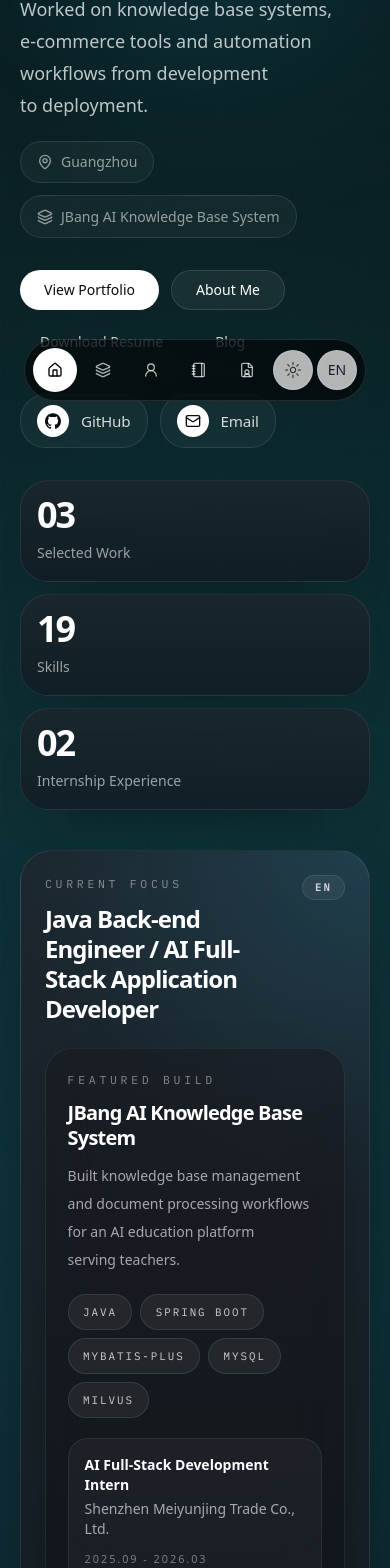
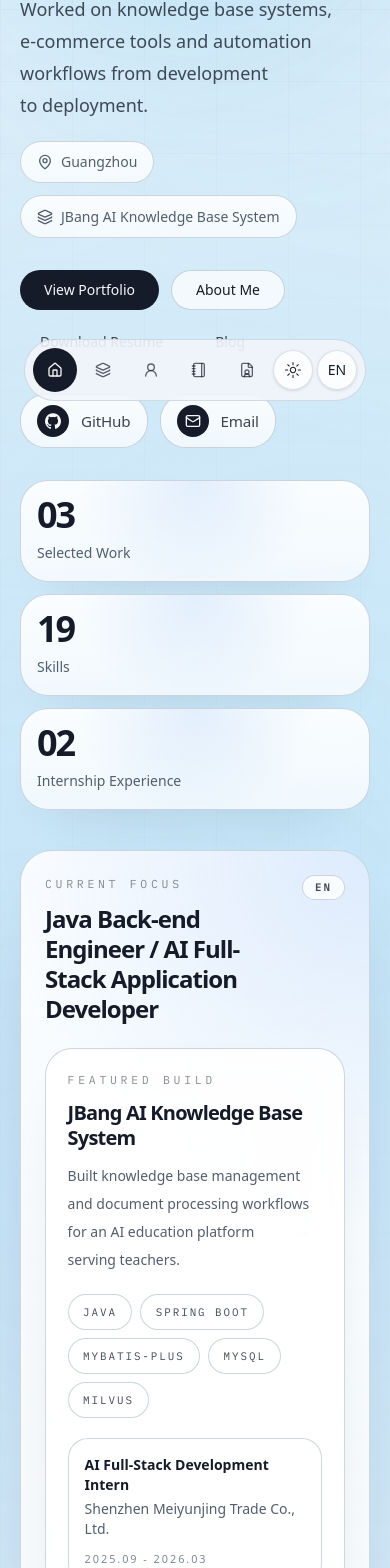
Before and after one commit to CreatBob/career-portfolio, a Next.js app: page /en in a window 390 px wide. Shown: the part 423-1991 px from the top of the page. Built offline with nearby package versions, Linux system fonts and the light colour scheme; no server answers.

Commit message:
fix: 修复主题切换失效

```diff
--- a/src/app/[locale]/page.tsx
+++ b/src/app/[locale]/page.tsx
@@ -56,10 +56,10 @@ function SectionIntro({
 function MetricCard({ value, label }: { value: string; label: string }) {
   return (
     <div className="hero-metric-card rounded-[1.75rem] px-4 py-4">
-      <div className="font-sans text-4xl leading-none font-semibold tracking-[-0.06em] text-white">
+      <div className="text-foreground font-sans text-4xl leading-none font-semibold tracking-[-0.06em]">
         {value}
       </div>
-      <div className="mt-2 text-sm leading-6 text-white/58">
+      <div className="text-muted-foreground mt-2 text-sm leading-6">
         {label}
       </div>
     </div>
@@ -252,7 +252,7 @@ export default async function Page(props: {
                   showAvatar={false}
                   className="home-page__brief"
                 />
-                <div className="flex flex-wrap items-center gap-3 text-sm text-white/55">
+                <div className="text-muted-foreground flex flex-wrap items-center gap-3 text-sm">
                   <span className="hero-chip">
                     <MapPin className="size-4" />
                     {t("location.name")}
@@ -315,7 +315,7 @@ export default async function Page(props: {
             <BlurFade delay={BLUR_FADE_DELAY * 3}>
               <SocialLinks
                 socials={socialData}
-                className="hero-social-link border-white/12 bg-white/4 text-white/82"
+                className="hero-social-link text-foreground/82"
               />
             </BlurFade>
 
@@ -340,7 +340,7 @@ export default async function Page(props: {
                     <div className="hero-kicker">
                       {locale === "zh" ? "当前定位" : "Current Focus"}
                     </div>
-                    <h2 className="text-2xl leading-tight font-semibold tracking-[-0.04em] text-white">
+                    <h2 className="text-foreground text-2xl leading-tight font-semibold tracking-[-0.04em]">
                       {t("subtitle")}
                     </h2>
                   </div>
@@ -354,10 +354,10 @@ export default async function Page(props: {
                     <div className="hero-kicker">
                       {locale === "zh" ? "代表项目" : "Featured Build"}
                     </div>
-                    <div className="text-xl leading-tight font-semibold tracking-[-0.04em] text-white">
+                    <div className="text-foreground text-xl leading-tight font-semibold tracking-[-0.04em]">
                       {leadingProject?.title ?? t("sections.selectedProjects")}
                     </div>
-                    <p className="text-sm leading-7 text-white/62">
+                    <p className="text-muted-foreground text-sm leading-7">
                       {leadingProject?.description ?? t("headline")}
                     </p>
                   </div>
@@ -378,13 +378,13 @@ export default async function Page(props: {
                         key={`${item.company}-${item.start}`}
                         className="hero-mini-card"
                       >
-                        <div className="text-sm font-semibold text-white">
+                        <div className="text-foreground text-sm font-semibold">
                           {item.title}
                         </div>
-                        <div className="mt-1 text-sm text-white/62">
+                        <div className="text-muted-foreground mt-1 text-sm">
                           {item.company}
                         </div>
-                        <div className="mt-3 text-[0.68rem] tracking-[0.18em] text-white/42 uppercase">
+                        <div className="text-muted-foreground/75 mt-3 text-[0.68rem] tracking-[0.18em] uppercase">
                           {item.start} - {item.end}
                         </div>
                       </div>
@@ -393,7 +393,7 @@ export default async function Page(props: {
 
                   <a
                     href="#projects"
-                    className="inline-flex items-center gap-2 text-sm font-medium text-white/84 transition-colors hover:text-white"
+                    className="text-foreground/84 hover:text-foreground inline-flex items-center gap-2 text-sm font-medium transition-colors"
                   >
                     <span>
                       {locale === "zh" ? "向下查看项目" : "Explore projects below"}
@@ -467,7 +467,7 @@ export default async function Page(props: {
                 description={t("blogTagline")}
               />
               <div className="home-about-panel px-6 py-6 sm:px-7 sm:py-7">
-                <div className="prose max-w-none text-base leading-8 text-white/72 [&_img]:my-0 [&_img]:inline-block [&_img]:h-[1em] [&_img]:w-auto [&_img]:align-baseline">
+                <div className="text-foreground/78 prose max-w-none text-base leading-8 [&_img]:my-0 [&_img]:inline-block [&_img]:h-[1em] [&_img]:w-auto [&_img]:align-baseline">
                   <CustomReactMarkdown>{t("bioMarkdown")}</CustomReactMarkdown>
                 </div>
               </div>
@@ -484,13 +484,13 @@ export default async function Page(props: {
                   <div className="space-y-3">
                     {aboutSummary.map((item) => (
                       <div key={`${item.company}-${item.period}`} className="hero-mini-card">
-                        <div className="text-sm font-semibold text-white">
+                        <div className="text-foreground text-sm font-semibold">
                           {item.title}
                         </div>
-                        <div className="mt-1 text-sm text-white/62">
+                        <div className="text-muted-foreground mt-1 text-sm">
                           {item.company}
                         </div>
-                        <div className="mt-3 text-[0.68rem] tracking-[0.18em] text-white/42 uppercase">
+                        <div className="text-muted-foreground/75 mt-3 text-[0.68rem] tracking-[0.18em] uppercase">
                           {item.period}
                         </div>
                       </div>
--- a/src/app/globals.css
+++ b/src/app/globals.css
@@ -336,14 +336,28 @@
   }
 
   .home-page {
-    color: white;
+    color: hsl(var(--foreground));
   }
 
   .home-page__backdrop {
     background:
-      radial-gradient(circle at 18% 18%, rgba(56, 189, 248, 0.16), transparent 26%),
-      radial-gradient(circle at 84% 14%, rgba(16, 185, 129, 0.12), transparent 24%),
-      linear-gradient(180deg, #040507 0%, #080b12 32%, #0b0f18 62%, hsl(var(--background)) 100%);
+      radial-gradient(
+        circle at 18% 18%,
+        hsl(var(--spotlight) / 0.18),
+        transparent 26%
+      ),
+      radial-gradient(
+        circle at 84% 14%,
+        hsl(var(--spotlight-soft) / 0.14),
+        transparent 24%
+      ),
+      linear-gradient(
+        180deg,
+        hsl(var(--background)) 0%,
+        hsl(var(--background)) 34%,
+        hsl(208 30% 92%) 68%,
+        hsl(var(--background)) 100%
+      );
   }
 
   .home-page__glow {
@@ -358,7 +372,7 @@
     left: 6%;
     width: 26rem;
     height: 26rem;
-    background: rgba(56, 189, 248, 0.18);
+    background: hsl(var(--spotlight) / 0.22);
   }
 
   .home-page__glow--right {
@@ -366,36 +380,44 @@
     right: 8%;
     width: 24rem;
     height: 24rem;
-    background: rgba(14, 165, 233, 0.12);
+    background: hsl(var(--spotlight-soft) / 0.18);
   }
 
   .home-page__grid {
     position: absolute;
     inset: 0;
     background-image:
-      linear-gradient(to right, rgba(255, 255, 255, 0.04) 1px, transparent 1px),
-      linear-gradient(to bottom, rgba(255, 255, 255, 0.04) 1px, transparent 1px);
+      linear-gradient(
+        to right,
+        hsl(var(--foreground) / 0.04) 1px,
+        transparent 1px
+      ),
+      linear-gradient(
+        to bottom,
+        hsl(var(--foreground) / 0.04) 1px,
+        transparent 1px
+      );
     background-size: 72px 72px;
     mask-image: linear-gradient(to bottom, rgba(0, 0, 0, 0.95) 35%, transparent 100%);
     opacity: 0.32;
   }
 
   .home-page__brief .hero-title {
-    color: white;
-    text-shadow: 0 18px 48px rgba(0, 0, 0, 0.28);
+    color: hsl(var(--foreground));
+    text-shadow: 0 18px 48px hsl(var(--paper-shadow) / 0.12);
   }
 
   .home-page__brief .editorial-subtitle {
-    color: rgba(255, 255, 255, 0.54);
+    color: hsl(var(--foreground) / 0.58);
   }
 
   .home-page__brief .editorial-lead {
-    color: rgba(255, 255, 255, 0.74);
+    color: hsl(var(--foreground) / 0.78);
     max-width: 42rem;
   }
 
   .hero-kicker {
-    color: rgba(255, 255, 255, 0.48);
+    color: hsl(var(--foreground) / 0.5);
     font-family: var(--font-code), "SFMono-Regular", Consolas, monospace;
     font-size: 0.72rem;
     letter-spacing: 0.32em;
@@ -406,83 +428,112 @@
     display: inline-flex;
     align-items: center;
     gap: 0.5rem;
-    border: 1px solid rgba(255, 255, 255, 0.1);
+    border: 1px solid hsl(var(--border) / 0.85);
     border-radius: 999px;
-    background: rgba(255, 255, 255, 0.04);
+    background:
+      linear-gradient(
+        180deg,
+        hsl(var(--card) / 0.86),
+        hsl(var(--card) / 0.72)
+      );
+    box-shadow: 0 18px 42px -34px hsl(var(--paper-shadow) / 0.32);
     padding: 0.65rem 1rem;
     backdrop-filter: blur(16px);
   }
 
   .hero-primary-button {
-    background: white;
-    color: #070b13;
-    box-shadow: 0 18px 40px -24px rgba(255, 255, 255, 0.7);
+    background: hsl(var(--foreground));
+    color: hsl(var(--background));
+    box-shadow: 0 18px 40px -24px hsl(var(--paper-shadow) / 0.24);
   }
 
   .hero-primary-button:hover {
-    background: rgba(255, 255, 255, 0.9);
+    background: hsl(var(--foreground) / 0.92);
   }
 
   .hero-secondary-button {
-    border-color: rgba(255, 255, 255, 0.12);
-    background: rgba(255, 255, 255, 0.06);
-    color: white;
-    box-shadow: none;
+    border-color: hsl(var(--border) / 0.9);
+    background: hsl(var(--card) / 0.72);
+    color: hsl(var(--foreground));
+    box-shadow: 0 18px 40px -30px hsl(var(--paper-shadow) / 0.18);
   }
 
   .hero-secondary-button:hover {
-    background: rgba(255, 255, 255, 0.1);
-    color: white;
+    background: hsl(var(--card) / 0.92);
+    color: hsl(var(--foreground));
   }
 
   .hero-ghost-button {
-    color: rgba(255, 255, 255, 0.78);
+    color: hsl(var(--foreground) / 0.8);
   }
 
   .hero-ghost-button:hover {
-    background: rgba(255, 255, 255, 0.08);
-    color: white;
+    background: hsl(var(--foreground) / 0.08);
+    color: hsl(var(--foreground));
   }
 
   .hero-social-link {
-    border-color: rgba(255, 255, 255, 0.1);
-    background: rgba(255, 255, 255, 0.04);
-    box-shadow: 0 22px 48px -36px rgba(0, 0, 0, 0.8);
+    border-color: hsl(var(--border) / 0.9);
+    background:
+      linear-gradient(
+        180deg,
+        hsl(var(--card) / 0.86),
+        hsl(var(--card) / 0.7)
+      );
+    box-shadow: 0 22px 48px -36px hsl(var(--paper-shadow) / 0.34);
   }
 
   .hero-social-link .bg-foreground {
-    background: white;
-    color: #070b13;
+    background: hsl(var(--foreground));
+    color: hsl(var(--background));
   }
 
   .hero-metric-card {
-    border: 1px solid rgba(255, 255, 255, 0.08);
+    border: 1px solid hsl(var(--border) / 0.85);
     background:
-      linear-gradient(180deg, rgba(255, 255, 255, 0.07), rgba(255, 255, 255, 0.03)),
-      rgba(8, 11, 18, 0.62);
-    box-shadow: 0 26px 56px -42px rgba(0, 0, 0, 0.88);
+      radial-gradient(
+        circle at top,
+        hsl(var(--spotlight) / 0.14),
+        transparent 58%
+      ),
+      linear-gradient(
+        180deg,
+        hsl(var(--card) / 0.9),
+        hsl(var(--card) / 0.74)
+      );
+    box-shadow: 0 26px 56px -42px hsl(var(--paper-shadow) / 0.32);
     backdrop-filter: blur(22px);
   }
 
   .hero-spotlight-panel {
-    border: 1px solid rgba(255, 255, 255, 0.1);
+    border: 1px solid hsl(var(--border) / 0.82);
     border-radius: 2rem;
     background:
-      radial-gradient(circle at top right, rgba(56, 189, 248, 0.16), transparent 28%),
-      linear-gradient(180deg, rgba(255, 255, 255, 0.08), rgba(255, 255, 255, 0.03)),
-      rgba(8, 11, 18, 0.74);
-    box-shadow: 0 30px 80px -48px rgba(0, 0, 0, 0.92);
+      radial-gradient(
+        circle at top right,
+        hsl(var(--spotlight) / 0.18),
+        transparent 30%
+      ),
+      linear-gradient(
+        180deg,
+        hsl(var(--card) / 0.92),
+        hsl(var(--card) / 0.76)
+      );
+    box-shadow: 0 30px 80px -48px hsl(var(--paper-shadow) / 0.32);
     backdrop-filter: blur(26px);
   }
 
   .hero-spotlight-card,
   .home-about-panel {
-    border: 1px solid rgba(255, 255, 255, 0.08);
+    border: 1px solid hsl(var(--border) / 0.82);
     border-radius: 1.7rem;
     background:
-      linear-gradient(180deg, rgba(255, 255, 255, 0.05), rgba(255, 255, 255, 0.02)),
-      rgba(6, 9, 16, 0.62);
-    box-shadow: 0 24px 64px -44px rgba(0, 0, 0, 0.95);
+      linear-gradient(
+        180deg,
+        hsl(var(--card) / 0.88),
+        hsl(var(--card) / 0.74)
+      );
+    box-shadow: 0 24px 64px -44px hsl(var(--paper-shadow) / 0.28);
     backdrop-filter: blur(24px);
   }
 
@@ -495,10 +546,10 @@
   .hero-locale-badge,
   .hero-tech-tag,
   .project-chip {
-    border: 1px solid rgba(255, 255, 255, 0.1);
+    border: 1px solid hsl(var(--border) / 0.84);
     border-radius: 999px;
-    background: rgba(255, 255, 255, 0.06);
-    color: rgba(255, 255, 255, 0.78);
+    background: hsl(var(--card) / 0.8);
+    color: hsl(var(--foreground) / 0.8);
     font-family: var(--font-code), "SFMono-Regular", Consolas, monospace;
     font-size: 0.68rem;
     letter-spacing: 0.18em;
@@ -513,48 +564,227 @@
   }
 
   .hero-mini-card {
-    border: 1px solid rgba(255, 255, 255, 0.08);
+    border: 1px solid hsl(var(--border) / 0.82);
     border-radius: 1.25rem;
-    background: rgba(255, 255, 255, 0.04);
+    background: hsl(var(--card) / 0.72);
     padding: 1rem;
   }
 
   .project-card-shell {
-    border: 1px solid rgba(255, 255, 255, 0.08);
+    border: 1px solid hsl(var(--border) / 0.82);
     background:
-      linear-gradient(180deg, rgba(255, 255, 255, 0.05), rgba(255, 255, 255, 0.02)),
-      rgba(6, 9, 16, 0.72);
-    box-shadow: 0 30px 72px -46px rgba(0, 0, 0, 0.92);
+      linear-gradient(
+        180deg,
+        hsl(var(--card) / 0.9),
+        hsl(var(--card) / 0.76)
+      );
+    box-shadow: 0 30px 72px -46px hsl(var(--paper-shadow) / 0.28);
     backdrop-filter: blur(24px);
   }
 
   .project-card-shell:hover {
+    border-color: hsl(var(--foreground) / 0.16);
+    box-shadow: 0 34px 84px -44px hsl(var(--paper-shadow) / 0.34);
+  }
+
+  .project-media-surface {
+    background-image:
+      linear-gradient(
+        to right,
+        hsl(var(--foreground) / 0.04) 1px,
+        transparent 1px
+      ),
+      linear-gradient(
+        to bottom,
+        hsl(var(--foreground) / 0.04) 1px,
+        transparent 1px
+      );
+    background-size: 28px 28px;
+  }
+
+  .project-link-badge {
+    border: 1px solid hsl(var(--border) / 0.82);
+    background: hsl(var(--card) / 0.84);
+    color: hsl(var(--foreground));
+  }
+
+  .home-page .section-title {
+    color: hsl(var(--foreground));
+  }
+
+  .home-page .section-copy {
+    color: hsl(var(--foreground) / 0.66);
+  }
+
+  .home-page .section-kicker {
+    color: hsl(var(--foreground) / 0.46);
+  }
+
+  .dark .home-page__backdrop {
+    background:
+      radial-gradient(
+        circle at 18% 18%,
+        hsl(var(--spotlight) / 0.18),
+        transparent 26%
+      ),
+      radial-gradient(
+        circle at 84% 14%,
+        hsl(var(--spotlight-soft) / 0.14),
+        transparent 24%
+      ),
+      linear-gradient(
+        180deg,
+        #040507 0%,
+        #080b12 32%,
+        #0b0f18 62%,
+        hsl(var(--background)) 100%
+      );
+  }
+
+  .dark .home-page__brief .hero-title {
+    color: white;
+    text-shadow: 0 18px 48px rgba(0, 0, 0, 0.28);
+  }
+
+  .dark .home-page__brief .editorial-subtitle {
+    color: rgba(255, 255, 255, 0.54);
+  }
+
+  .dark .home-page__brief .editorial-lead {
+    color: rgba(255, 255, 255, 0.74);
+  }
+
+  .dark .hero-kicker {
+    color: rgba(255, 255, 255, 0.48);
+  }
+
+  .dark .hero-chip {
+    border-color: rgba(255, 255, 255, 0.1);
+    background: rgba(255, 255, 255, 0.04);
+    box-shadow: none;
+  }
+
+  .dark .hero-primary-button {
+    background: white;
+    color: #070b13;
+    box-shadow: 0 18px 40px -24px rgba(255, 255, 255, 0.7);
+  }
+
+  .dark .hero-primary-button:hover {
+    background: rgba(255, 255, 255, 0.9);
+  }
+
+  .dark .hero-secondary-button {
+    border-color: rgba(255, 255, 255, 0.12);
+    background: rgba(255, 255, 255, 0.06);
+    color: white;
+    box-shadow: none;
+  }
+
+  .dark .hero-secondary-button:hover {
+    background: rgba(255, 255, 255, 0.1);
+    color: white;
+  }
+
+  .dark .hero-ghost-button {
+    color: rgba(255, 255, 255, 0.78);
+  }
+
+  .dark .hero-ghost-button:hover {
+    background: rgba(255, 255, 255, 0.08);
+    color: white;
+  }
+
+  .dark .hero-social-link {
+    border-color: rgba(255, 255, 255, 0.1);
+    background: rgba(255, 255, 255, 0.04);
+    box-shadow: 0 22px 48px -36px rgba(0, 0, 0, 0.8);
+  }
+
+  .dark .hero-social-link .bg-foreground {
+    background: white;
+    color: #070b13;
+  }
+
+  .dark .hero-metric-card {
+    border-color: rgba(255, 255, 255, 0.08);
+    background:
+      linear-gradient(
+        180deg,
+        rgba(255, 255, 255, 0.07),
+        rgba(255, 255, 255, 0.03)
+      ),
+      rgba(8, 11, 18, 0.62);
+    box-shadow: 0 26px 56px -42px rgba(0, 0, 0, 0.88);
+  }
+
+  .dark .hero-spotlight-panel {
+    border-color: rgba(255, 255, 255, 0.1);
+    background:
+      radial-gradient(circle at top right, rgba(56, 189, 248, 0.16), transparent 28%),
+      linear-gradient(180deg, rgba(255, 255, 255, 0.08), rgba(255, 255, 255, 0.03)),
+      rgba(8, 11, 18, 0.74);
+    box-shadow: 0 30px 80px -48px rgba(0, 0, 0, 0.92);
+  }
+
+  .dark .hero-spotlight-card,
+  .dark .home-about-panel {
+    border-color: rgba(255, 255, 255, 0.08);
+    background:
+      linear-gradient(
+        180deg,
+        rgba(255, 255, 255, 0.05),
+        rgba(255, 255, 255, 0.02)
+      ),
+      rgba(6, 9, 16, 0.62);
+    box-shadow: 0 24px 64px -44px rgba(0, 0, 0, 0.95);
+  }
+
+  .dark .hero-locale-badge,
+  .dark .hero-tech-tag,
+  .dark .project-chip {
+    border-color: rgba(255, 255, 255, 0.1);
+    background: rgba(255, 255, 255, 0.06);
+    color: rgba(255, 255, 255, 0.78);
+  }
+
+  .dark .hero-mini-card {
+    border-color: rgba(255, 255, 255, 0.08);
+    background: rgba(255, 255, 255, 0.04);
+  }
+
+  .dark .project-card-shell {
+    border-color: rgba(255, 255, 255, 0.08);
+    background:
+      linear-gradient(
+        180deg,
+        rgba(255, 255, 255, 0.05),
+        rgba(255, 255, 255, 0.02)
+      ),
+      rgba(6, 9, 16, 0.72);
+    box-shadow: 0 30px 72px -46px rgba(0, 0, 0, 0.92);
+  }
+
+  .dark .project-card-shell:hover {
     border-color: rgba(255, 255, 255, 0.14);
     box-shadow: 0 34px 84px -44px rgba(0, 0, 0, 0.96);
   }
 
-  .project-media-surface {
-    background-image:
-      linear-gradient(to right, rgba(255, 255, 255, 0.04) 1px, transparent 1px),
-      linear-gradient(to bottom, rgba(255, 255, 255, 0.04) 1px, transparent 1px);
-    background-size: 28px 28px;
-  }
-
-  .project-link-badge {
-    border: 1px solid rgba(255, 255, 255, 0.1);
+  .dark .project-link-badge {
+    border-color: rgba(255, 255, 255, 0.1);
     background: rgba(255, 255, 255, 0.08);
     color: white;
   }
 
-  .home-page .section-title {
+  .dark .home-page .section-title {
     color: white;
   }
 
-  .home-page .section-copy {
+  .dark .home-page .section-copy {
     color: rgba(255, 255, 255, 0.64);
   }
 
-  .home-page .section-kicker {
+  .dark .home-page .section-kicker {
     color: rgba(255, 255, 255, 0.42);
   }
 
--- a/src/components/blocks/navbar/mode-toggle.tsx
+++ b/src/components/blocks/navbar/mode-toggle.tsx
@@ -2,24 +2,47 @@
 
 import { MoonIcon, SunIcon } from "@radix-ui/react-icons";
 import { useTheme } from "next-themes";
+import * as React from "react";
 
 import { Button } from "@/components/ui/button";
+import { cn } from "@/lib/utils";
 
 export function ModeToggle() {
   const { resolvedTheme, setTheme } = useTheme();
-  const isDark = resolvedTheme === "dark";
+  const [mounted, setMounted] = React.useState(false);
+
+  React.useEffect(() => {
+    setMounted(true);
+  }, []);
+
+  const isDark = mounted && resolvedTheme === "dark";
+  const nextTheme = isDark ? "light" : "dark";
 
   return (
     <Button
       variant="ghost"
       type="button"
       size="icon"
-      className="border-border/60 size-10 rounded-full border bg-white/70 shadow-sm backdrop-blur transition-transform hover:-translate-y-0.5 hover:bg-white dark:bg-white/5 dark:hover:bg-white/10"
-      onClick={() => setTheme(isDark ? "light" : "dark")}
-      aria-label="Toggle theme"
+      className="border-border/60 text-foreground relative size-10 rounded-full border bg-white/70 shadow-sm backdrop-blur transition-transform hover:-translate-y-0.5 hover:bg-white dark:bg-white/5 dark:hover:bg-white/10"
+      onClick={() => setTheme(nextTheme)}
+      aria-label={mounted ? `Switch to ${nextTheme} mode` : "Toggle theme"}
+      title={mounted ? `Switch to ${nextTheme} mode` : "Toggle theme"}
     >
-      <SunIcon className="h-[1.1rem] w-[1.1rem] text-neutral-800 dark:hidden" />
-      <MoonIcon className="hidden h-[1.1rem] w-[1.1rem] text-neutral-100 dark:block" />
+      <SunIcon
+        className={cn(
+          "absolute h-[1.1rem] w-[1.1rem] transition-all duration-200",
+          isDark ? "scale-0 rotate-90 opacity-0" : "scale-100 rotate-0 opacity-100",
+        )}
+      />
+      <MoonIcon
+        className={cn(
+          "absolute h-[1.1rem] w-[1.1rem] transition-all duration-200",
+          isDark ? "scale-100 rotate-0 opacity-100" : "scale-0 -rotate-90 opacity-0",
+        )}
+      />
+      <span className="sr-only">
+        {mounted ? `Switch to ${nextTheme} mode` : "Toggle theme"}
+      </span>
     </Button>
   );
 }
--- a/src/components/blocks/navbar/navbar.tsx
+++ b/src/components/blocks/navbar/navbar.tsx
@@ -67,21 +67,21 @@ export default function Navbar({
   return (
     <>
       <header className="portfolio-shell pointer-events-none fixed inset-x-0 top-0 z-50">
-        <div className="pointer-events-auto mx-auto mt-4 hidden items-center justify-between rounded-full border border-white/12 bg-black/50 px-3 py-2 shadow-[0_28px_80px_-44px_rgba(0,0,0,0.9)] backdrop-blur-2xl md:flex">
+        <div className="border-border/70 bg-background/78 pointer-events-auto mx-auto mt-4 hidden items-center justify-between rounded-full border px-3 py-2 text-foreground shadow-[0_28px_80px_-44px_hsl(var(--paper-shadow)/0.35)] backdrop-blur-2xl md:flex dark:border-white/12 dark:bg-black/50 dark:text-white dark:shadow-[0_28px_80px_-44px_rgba(0,0,0,0.9)]">
           <I18nLink
             href="/"
-            className="group flex items-center gap-3 rounded-full px-3 py-2 transition-colors hover:bg-white/5"
+            className="group hover:bg-foreground/5 flex items-center gap-3 rounded-full px-3 py-2 transition-colors dark:hover:bg-white/5"
           >
-            <span className="brand-grid flex size-10 items-center justify-center rounded-2xl border border-white/10 bg-white/8 text-white shadow-[inset_0_1px_0_rgba(255,255,255,0.12)]">
+            <span className="brand-grid border-border/60 bg-foreground/6 text-foreground shadow-[inset_0_1px_0_hsl(var(--foreground)/0.08)] flex size-10 items-center justify-center rounded-2xl border dark:border-white/10 dark:bg-white/8 dark:text-white dark:shadow-[inset_0_1px_0_rgba(255,255,255,0.12)]">
               <span className="font-sans text-lg leading-none font-semibold tracking-[-0.08em]">
                 CY
               </span>
             </span>
             <span className="flex flex-col">
-              <span className="font-sans text-[1rem] leading-none font-semibold tracking-[-0.045em] text-white">
+              <span className="text-foreground font-sans text-[1rem] leading-none font-semibold tracking-[-0.045em] dark:text-white">
                 {displayName}
               </span>
-              <span className="text-[0.65rem] tracking-[0.28em] text-white/45 uppercase">
+              <span className="text-muted-foreground text-[0.65rem] tracking-[0.28em] uppercase dark:text-white/45">
                 {brandLabel}
               </span>
             </span>
@@ -94,8 +94,8 @@ export default function Navbar({
               const linkClassName = cn(
                 "inline-flex items-center gap-2 rounded-full px-4 py-2 text-[0.95rem] font-medium tracking-[-0.01em] transition-all duration-300 hover:-translate-y-0.5",
                 isActive
-                  ? "bg-white text-black shadow-[0_12px_36px_-18px_rgba(255,255,255,0.7)]"
-                  : "text-white/68 hover:bg-white/7 hover:text-white",
+                  ? "bg-foreground text-background shadow-[0_12px_36px_-18px_hsl(var(--paper-shadow)/0.18)] dark:bg-white dark:text-black dark:shadow-[0_12px_36px_-18px_rgba(255,255,255,0.7)]"
+                  : "text-foreground/68 hover:bg-foreground/7 hover:text-foreground dark:text-white/68 dark:hover:bg-white/7 dark:hover:text-white",
               );
 
               if (isStaticFile(item.href)) {
@@ -134,15 +134,15 @@ export default function Navbar({
       </header>
 
       <div className="pointer-events-none fixed inset-x-0 bottom-0 z-50 flex justify-center px-4 pb-5 md:hidden">
-        <div className="pointer-events-auto flex items-center gap-1 rounded-full border border-white/12 bg-black/60 p-2 shadow-[0_24px_72px_-40px_rgba(0,0,0,0.95)] backdrop-blur-2xl">
+        <div className="border-border/70 bg-background/82 pointer-events-auto flex items-center gap-1 rounded-full border p-2 text-foreground shadow-[0_24px_72px_-40px_hsl(var(--paper-shadow)/0.32)] backdrop-blur-2xl dark:border-white/12 dark:bg-black/60 dark:text-white dark:shadow-[0_24px_72px_-40px_rgba(0,0,0,0.95)]">
           {navbarItems.map((item) => {
             const IconComponent = getIconComponent(item.icon);
             const isActive = getItemState(pathname, item.href);
             const itemClassName = cn(
               "flex size-11 items-center justify-center rounded-full transition-colors",
               isActive
-                ? "bg-white text-black"
-                : "text-white/68 hover:bg-white/7 hover:text-white",
+                ? "bg-foreground text-background dark:bg-white dark:text-black"
+                : "text-foreground/68 hover:bg-foreground/7 hover:text-foreground dark:text-white/68 dark:hover:bg-white/7 dark:hover:text-white",
             );
 
             if (isStaticFile(item.href)) {
```
Also changed, not shown: src/components/portfolio/projects-section/project-card.tsx (+10 -10 lines).
